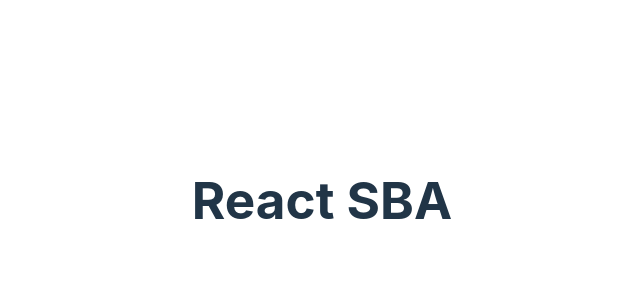
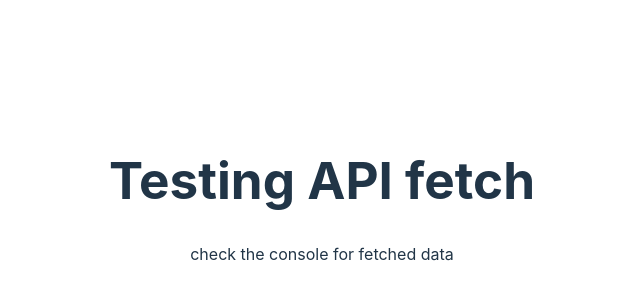
Before and after one commit to nPrameelaPydi/sba-react-web-application-project, a React (Vite) app in the folder sba-react-web-app/: page / in a window 1280 px wide. Shown: the part 200-500 px from the top of the page, without its empty margins (318-958 px from the left). Built offline with nearby package versions, Linux system fonts and the light colour scheme; no server answers.

Commit message:
test fetch data from api

```diff
--- a/sba-react-web-app/src/App.jsx
+++ b/sba-react-web-app/src/App.jsx
@@ -1,11 +1,13 @@
 import "./App.css";
 import { Route, Routes } from "react-router-dom";
 
+import TestApi from "./TestApi";
+
 function App() {
   return (
-    <>
-      <h1>React SBA</h1>
-    </>
+    <div>
+      <TestApi />
+    </div>
   );
 }
 
--- /dev/null
+++ b/sba-react-web-app/src/TestApi.jsx
@@ -0,0 +1,19 @@
+import { useEffect } from "react";
+import { fetchTriviaData } from "./utils/api";
+
+export default function TestApi() {
+  useEffect(() => {
+    const testApiCall = async () => {
+      const data = await fetchTriviaData("character");
+      console.log(data);
+    };
+    testApiCall();
+  }, []);
+
+  return (
+    <div>
+      <h1>Testing API fetch</h1>
+      <p>check the console for fetched data</p>
+    </div>
+  );
+}
--- /dev/null
+++ b/sba-react-web-app/src/utils/api.jsx
@@ -0,0 +1,9 @@
+export const fetchTriviaData = async (endpoint) => {
+  try {
+    const response = await fetch(`https://rickandmortyapi.com/api/${endpoint}`);
+    const data = await response.json();
+    return data.results || [];
+  } catch (error) {
+    console.error("Error fetching data:", error);
+  }
+};
```
